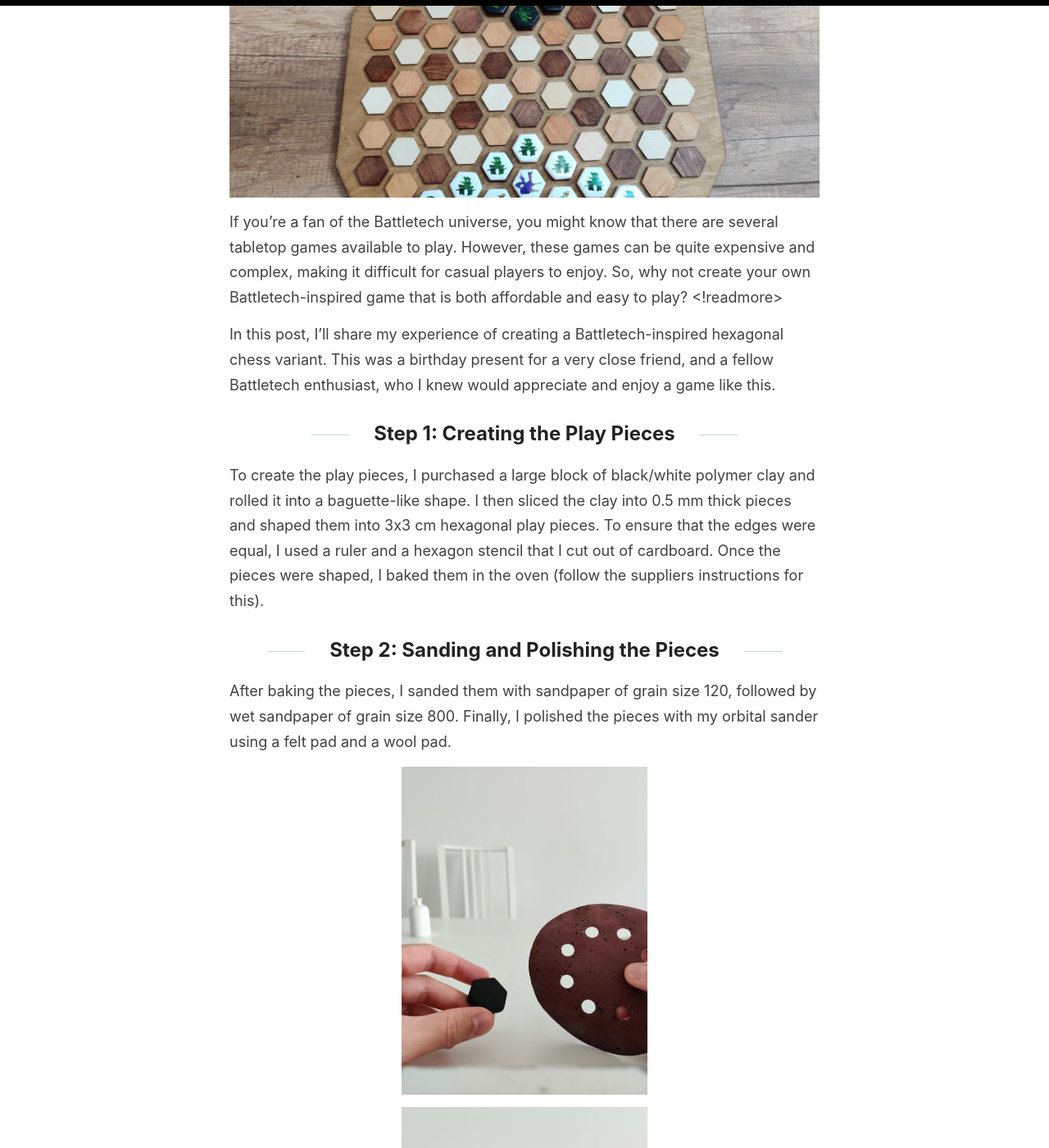
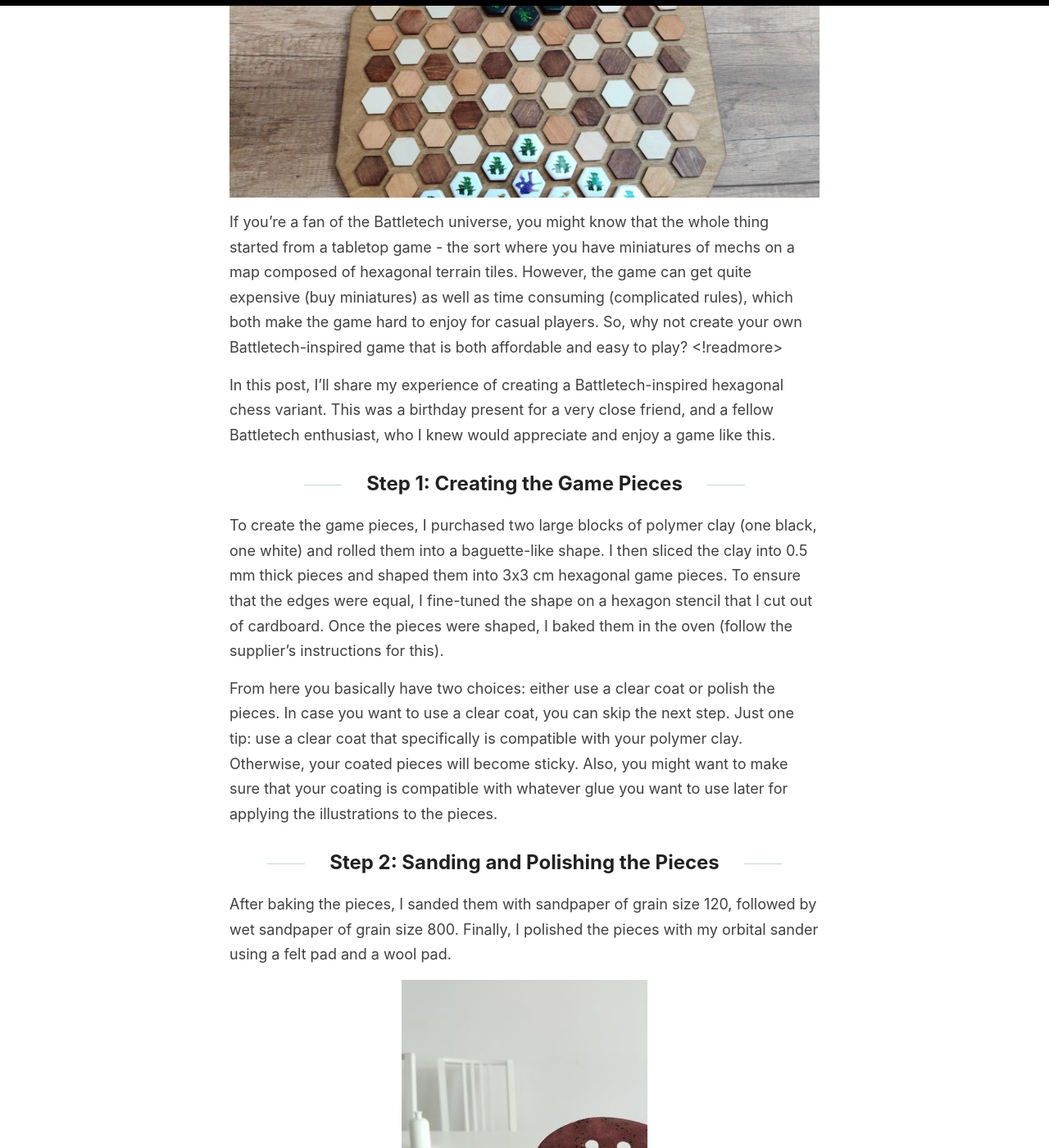
Before and after one commit to helmutlutz/blog, a Jekyll site: the page built from docs/_posts/2023-03-26-making-a-battletech-themed-hexagonal-chess.markdown, in a window 1280 px wide and 1400 px high, scrolled down 358 px. Shown: the whole window at 82% size. Built offline with Jekyll 4.4.1, drawn with Linux system fonts in a browser that asks for light colours; some of the changed text lies outside the part shown.

Commit message:
Grammar corrections in the battletech-chess article

```diff
--- a/docs/_posts/2023-03-26-making-a-battletech-themed-hexagonal-chess.markdown
+++ b/docs/_posts/2023-03-26-making-a-battletech-themed-hexagonal-chess.markdown
@@ -7,14 +7,16 @@ tags: Crafting GameDesign PolymerClay
 ---
 ![Battletech Chess Header](/images/making-a-bt-themed-hex-chess/article_header.jpg)
 
-If you're a fan of the Battletech universe, you might know that there are several tabletop games available to play. However, these games can be quite expensive and complex, making it difficult for casual players to enjoy. So, why not create your own Battletech-inspired game that is both affordable and easy to play?
+If you're a fan of the Battletech universe, you might know that the whole thing started from a tabletop game - the sort where you have miniatures of mechs on a map composed of hexagonal terrain tiles. However, the game can get quite expensive (buy miniatures) as well as time consuming (complicated rules), which both make the game hard to enjoy for casual players. So, why not create your own Battletech-inspired game that is both affordable and easy to play?
 <!readmore>
 
 In this post, I'll share my experience of creating a Battletech-inspired hexagonal chess variant. This was a birthday present for a very close friend, and a fellow Battletech enthusiast, who I knew would appreciate and enjoy a game like this.
 
-## Step 1: Creating the Play Pieces
+## Step 1: Creating the Game Pieces
 
-To create the play pieces, I purchased a large block of black/white polymer clay and rolled it into a baguette-like shape. I then sliced the clay into 0.5 mm thick pieces and shaped them into 3x3 cm hexagonal play pieces. To ensure that the edges were equal, I used a ruler and a hexagon stencil that I cut out of cardboard. Once the pieces were shaped, I baked them in the oven (follow the suppliers instructions for this).
+To create the game pieces, I purchased two large blocks of polymer clay (one black, one white) and rolled them into a baguette-like shape. I then sliced the clay into 0.5 mm thick pieces and shaped them into 3x3 cm hexagonal game pieces. To ensure that the edges were equal, I fine-tuned the shape on a hexagon stencil that I cut out of cardboard. Once the pieces were shaped, I baked them in the oven (follow the supplier's instructions for this).
+
+From here you basically have two choices: either use a clear coat or polish the pieces. In case you want to use a clear coat, you can skip the next step. Just one tip: use a clear coat that specifically is compatible with your polymer clay. Otherwise, your coated pieces will become sticky. Also, you might want to make sure that your coating is compatible with whatever glue you want to use later for applying the illustrations to the pieces.
 
 ## Step 2: Sanding and Polishing the Pieces
 
@@ -34,7 +36,7 @@ To create the board, I purchased 3x3 cm wooden hexagons from Amazon and dyed the
 
 ## Step 4: Gluing the Pieces to the Board
 
-To glue the pieces to the board, my dad created a blueprint using AutoCAD (I guess Powerpoint would also work). I taped the blueprint to a table and covered it with lines of transparent package tape, sticky side up.
+To glue the pieces to the board, my dad created a blueprint using AutoCAD (I guess Powerpoint or Inkscape would also work). I taped the blueprint to a table and covered it with lines of transparent package tape, sticky side up. Of course, you need to fix these stripes of tape to the table.
 
 ![The Blueprint](/images/making-a-bt-themed-hex-chess/the_blueprint.jpg)
 I then arranged the hexagons on the tape (matching the blueprint below) and made sure they stuck to the tape and couldn't move anymore (undyed side up).
@@ -49,9 +51,11 @@ Next, I added glue and placed the board on top, followed by some heavy books for
 
 ![Glueing finished](/images/making-a-bt-themed-hex-chess/glueing_finished.jpg)
 
+As a final step, you might want to apply a clear coating to your chess board. I did, since I was worried that the coffee dye would over time spread to my white game pieces.
+
 ## Step 5: Illustrating the Tiles
 
-For the black tiles, the background of the illustrations had to match the color of the play pieces. To hit the right color for the background, I created a "test card" and compared it to the play pieces.
+For the black tiles, the background of the illustrations had to match the color of the game pieces. To hit the right color for the background, I created a "test card" and compared it to the game pieces.
 
 ![Test card](/images/making-a-bt-themed-hex-chess/test_card.jpg)
 
@@ -61,17 +65,17 @@ I then used black and white /images from [sarna.net][sarna] and removed their ba
 
 ## Step 6: Gluing the Mechs to the Pieces
 
-Finally, I glued the mechs onto the polymer clay pieces.
+Finally, I cut out the mechs and glued them onto the polymer clay pieces. Make sure you cut them smaller than the actual game piece.
 
 ![Glue the mechs](/images/making-a-bt-themed-hex-chess/glue_the_mechs.jpg)
 
-Here's the finished game:
+Here's how the finished game looks like:
 
 ![Finished Game 2](/images/making-a-bt-themed-hex-chess/finished_game_close2.jpg)
 
 ![Finished Game 1](/images/making-a-bt-themed-hex-chess/finished_game_close1.jpg)
 
-In conclusion, creating a Battletech-inspired hexagonal chess variant is a fun and affordable way to enjoy epic mech battles in the Battletech universe. With some basic materials and a little bit of creativity, you can create a game that is easy to play (but challenging to master) in your own favorite fantasy- or scifi setting.
+In conclusion, creating a Battletech-inspired hexagonal chess variant is a fun and affordable way to enjoy epic mech battles in the Battletech universe (well as epic as a game of chess gets :D). With some basic materials and a little bit of creativity, you can create a game of the sort "easy to play, challenging to master" in your own favorite fantasy- or scifi setting.
 
 
 [sarna]: (https://www.sarna.net/wiki/Main_Page)
```
